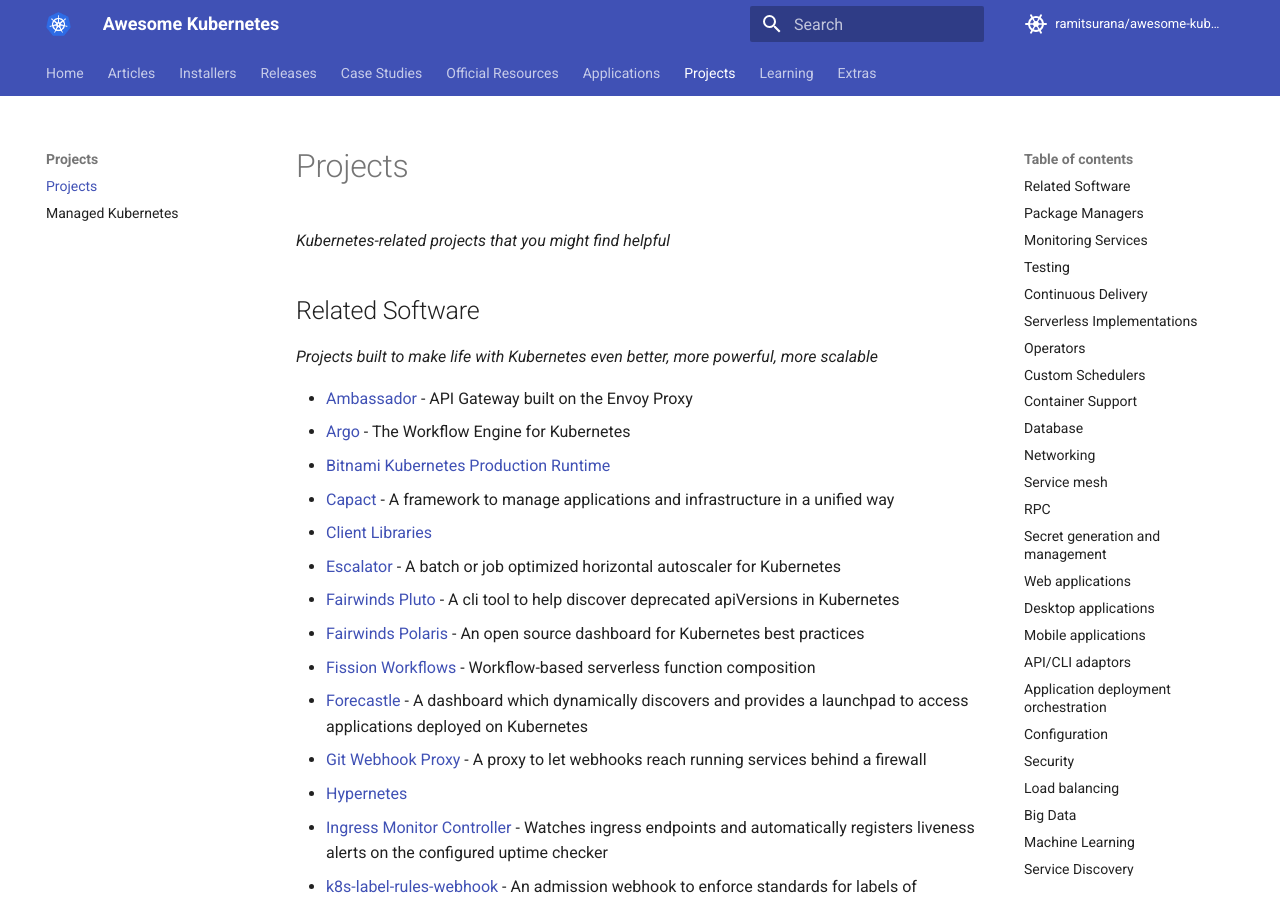
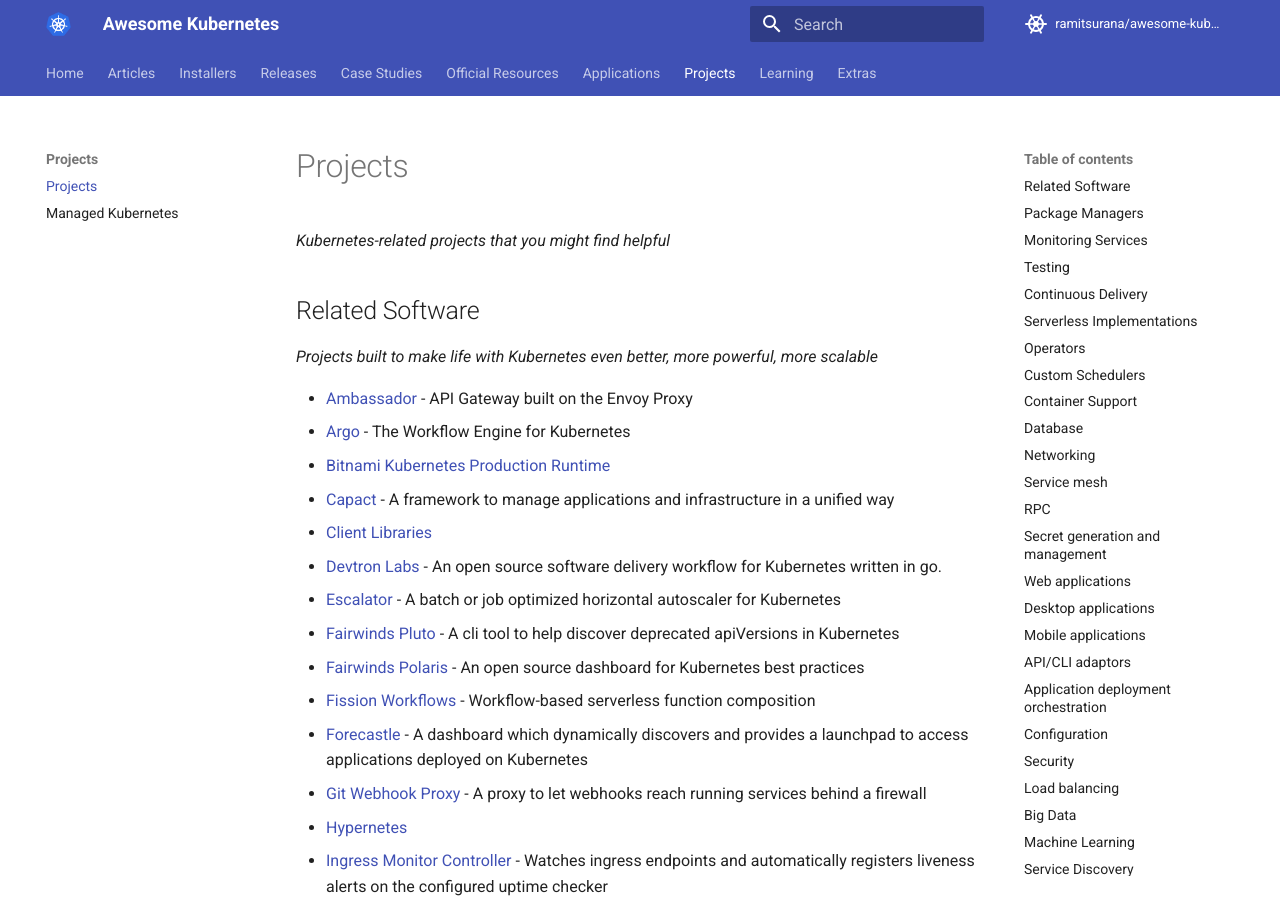
Before and after one commit to ramitsurana/awesome-kubernetes, an MkDocs documentation site: the page built from docs/projects/projects.md, in a window 1280 px wide and 900 px high. Built offline with MkDocs 1.6.1 and Material for MkDocs 9.7.7, drawn with Linux system fonts in a browser that asks for light colours; comment, search, counter and statistics services are not loaded; some of the changed text lies outside the part shown.

Commit message:
Project Devtron added

```diff
--- a/docs/projects/projects.md
+++ b/docs/projects/projects.md
@@ -13,6 +13,7 @@ Projects
 * [Bitnami Kubernetes Production Runtime](https://kubeprod.io)
 * [Capact](https://github.com/capactio/capact) - A framework to manage applications and infrastructure in a unified way
 * [Client Libraries](https://github.com/kubernetes/website/blob/master/content/en/docs/reference/using-api/client-libraries.md)
+* [Devtron Labs](https://github.com/devtron-labs/devtron) - An open source software delivery workflow for Kubernetes written in go.
 * [Escalator](https://github.com/atlassian/escalator) - A batch or job optimized horizontal autoscaler for Kubernetes
 * [Fairwinds Pluto](https://github.com/FairwindsOps/pluto) - A cli tool to help discover deprecated apiVersions in Kubernetes
 * [Fairwinds Polaris](https://github.com/reactiveops/polaris) - An open source dashboard for Kubernetes best practices
@@ -127,6 +128,7 @@ Projects
 * [autoapply](https://github.com/autoapply/autoapply) - Automatically apply changes from a Git repository to a Kubernetes cluster
 * [Buildkite](https://github.com/buildkite/charts) - Lean CI/CD cloud hosted control plane with agents on your infrastructure.
 * [Codefresh](https://codefresh.io/) - Kubernetes CI/CD platform (with private Docker and Helm Chart repositories)
+* [Devtron Labs](https://github.com/devtron-labs/devtron) - An open source software delivery workflow for Kubernetes written in go
 * [Dispatch](https://d2iq.com/solutions/ksphere/dispatch) - Enterprise grade Kubernetes GitOps framework based on Tekton and Argo CD
 * [GitLab](http://blog.lwolf.org/post/how-to-easily-deploy-gitlab-on-kubernetes/)
 * [k8s-deploy-helper](https://github.com/lifechurch/k8s-deploy-helper) - Framework to easily deploy Kubernetes applications via GitLab.
```
